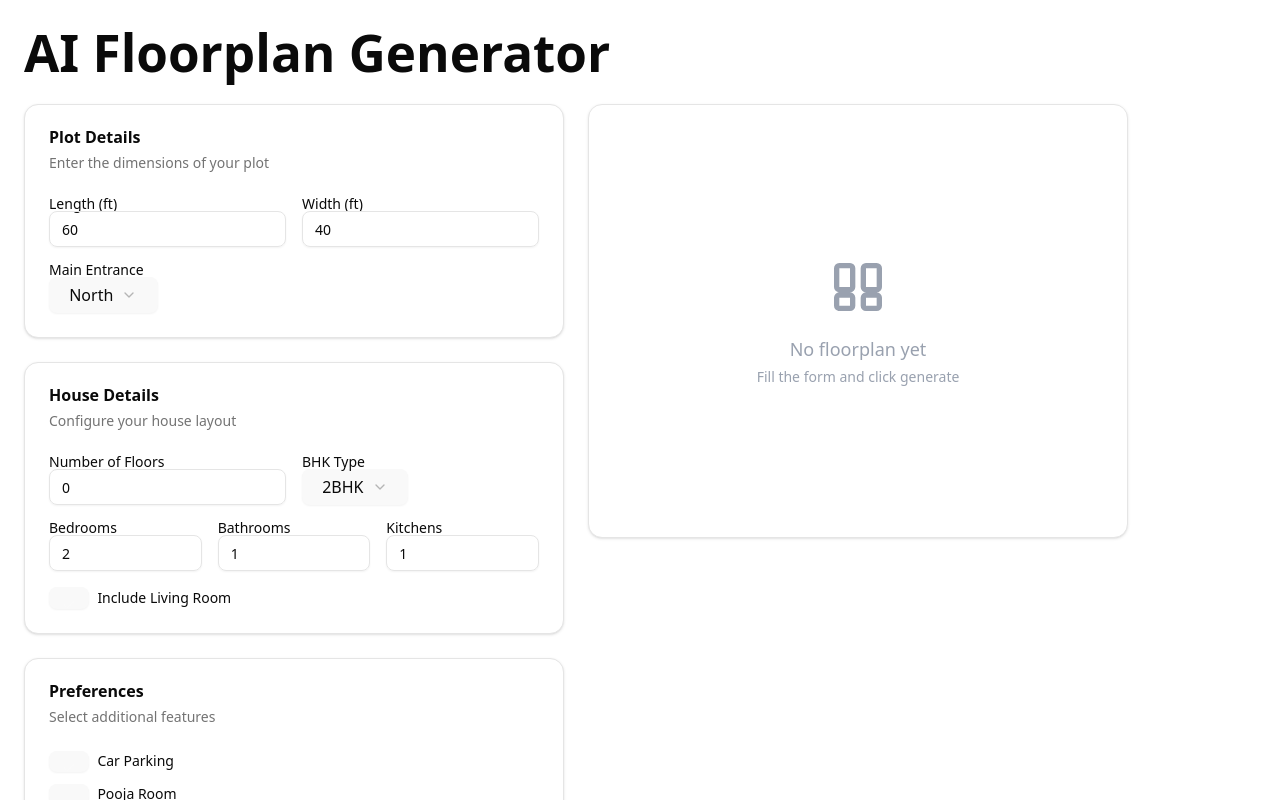
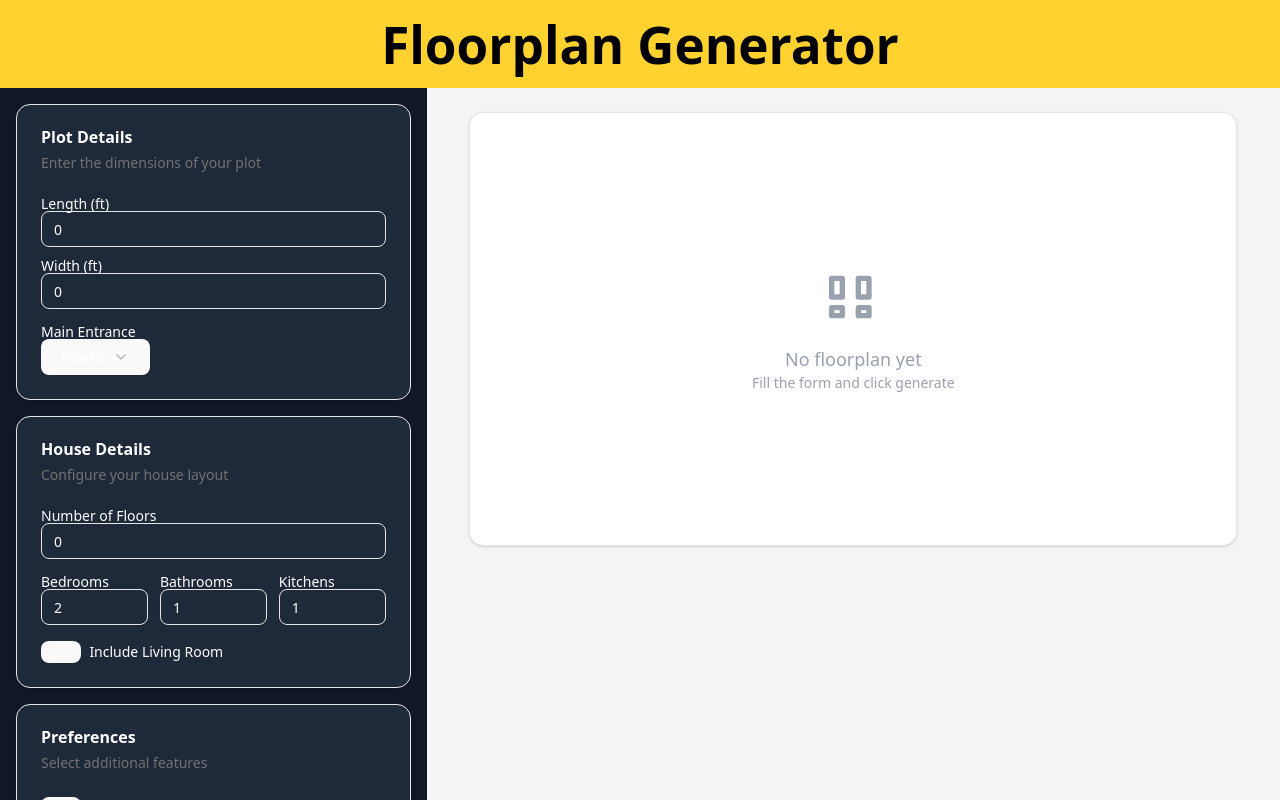
Before and after one commit to Aksh-bhatnagar/ArchAi, a React app in the folder frontend/: page /view in a window 1280 px wide. Shown: the top 800 px of the page. Built offline with nearby package versions, Linux system fonts and the light colour scheme; the HTML template or start-up script is replaced by a standard one.

Commit message:
"Ai working with frontend"

```diff
--- a/frontend/src/components/home/HomePage.tsx
+++ b/frontend/src/components/home/HomePage.tsx
@@ -1,6 +1,8 @@
 import React from 'react'
 
-export default function HomePage() {
+type Props = {}
+
+export default function HomePage({}: Props) {
   return (
     <div>HomePage</div>
   )
--- a/frontend/src/components/viewPlan/Floorplan.tsx
+++ b/frontend/src/components/viewPlan/Floorplan.tsx
@@ -2,27 +2,40 @@ import React, { useState } from "react";
 import { Button } from "@/components/ui/button";
 import { Input } from "@/components/ui/input";
 import { Label } from "@/components/ui/label";
-import { Select, SelectContent, SelectItem, SelectTrigger, SelectValue } from "@/components/ui/select";
+import {
+  Select,
+  SelectContent,
+  SelectItem,
+  SelectTrigger,
+  SelectValue,
+} from "@/components/ui/select";
 import { Checkbox } from "@/components/ui/checkbox";
-import { Card, CardContent, CardDescription, CardHeader, CardTitle } from "@/components/ui/card";
+import {
+  Card,
+  CardContent,
+  CardDescription,
+  CardHeader,
+  CardTitle,
+} from "@/components/ui/card";
+import { Home } from "lucide-react";
+import { redirect } from "react-router-dom";
 
 export default function Floorplan() {
   // Plot details
-  const [plotLength, setPlotLength] = useState(60);
-  const [plotWidth, setPlotWidth] = useState(40);
+  const [plotLength, setPlotLength] = useState(0);
+  const [plotWidth, setPlotWidth] = useState(0);
   const [mainEntrance, setMainEntrance] = useState("North");
 
   // House details
   const [floors, setFloors] = useState(0);
-  const [bhkType, setBhkType] = useState("2BHK");
+  // const [bhkType, setBhkType] = useState("2BHK");
   const [bedrooms, setBedrooms] = useState(2);
   const [bathrooms, setBathrooms] = useState(1);
   const [kitchens, setKitchens] = useState(1);
   const [hasLiving, setHasLiving] = useState(true);
 
   // Preferences
-  const [carParking, setCarParking] = useState(true);
-  const [poojaRoom, setPoojaRoom] = useState(false);
+  const [carParking, setCarParking] = useState(false);
   const [garden, setGarden] = useState(false);
   const [storeRoom, setStoreRoom] = useState(false);
   const [vastu, setVastu] = useState(false);
@@ -42,23 +55,22 @@ export default function Floorplan() {
         plot: {
           length: Number(plotLength),
           width: Number(plotWidth),
-          main_enterance: mainEntrance
+          main_enterance: mainEntrance,
         },
         house: {
           floor: Number(floors),
-          bhk_type: bhkType,
+          // bhk_type: bhkType,
           bedroom: Number(bedrooms),
           bathroom: Number(bathrooms),
           kitchen: Number(kitchens),
-          living: hasLiving
+          living: hasLiving,
         },
         preferences: {
           car_parking: carParking,
-          pooja_room: poojaRoom,
           garden: garden,
-          store_room: storeRoom
+          store_room: storeRoom,
         },
-        vastu: vastu
+        vastu: vastu,
       };
 
       const res = await fetch(
@@ -66,7 +78,7 @@ export default function Floorplan() {
         {
           method: "POST",
           headers: { "Content-Type": "application/json" },
-          body: JSON.stringify(payload)
+          body: JSON.stringify(payload),
         }
       );
 
@@ -81,28 +93,302 @@ export default function Floorplan() {
       if (err instanceof Error) {
         setError(err.message);
       } else {
-        setError(String(err) || "Failed to generate floorplan. Please check your inputs.");
+        setError(
+          String(err) ||
+            "Failed to generate floorplan. Please check your inputs."
+        );
       }
     }
 
     setLoading(false);
   };
 
+  // return (
+  //   <div className="p-6 w-screen h-screen flex">
+  //     <div className="row-auto">
+  //       <h1 className="text-3xl font-bold">AI Floorplan Generator</h1>
+  //     </div>
+
+  //       {/* Form Section */}
+  //     <div className="row-auto gap-6">
+
+  //       <div>
+  //         {/* Plot Details */}
+  //         <Card>
+  //           <CardHeader>
+  //             <CardTitle>Plot Details</CardTitle>
+  //             <CardDescription>
+  //               Enter the dimensions of your plot
+  //             </CardDescription>
+  //           </CardHeader>
+  //           <CardContent className="space-y-4">
+  //             <div className="grid grid-cols-2 gap-4">
+  //               <div>
+  //                 <Label htmlFor="length">Length (ft)</Label>
+  //                 <Input
+  //                   id="length"
+  //                   type="number"
+  //                   value={plotLength}
+  //                   onChange={(e) => setPlotLength(Number(e.target.value))}
+  //                 />
+  //               </div>
+  //               <div>
+  //                 <Label htmlFor="width">Width (ft)</Label>
+  //                 <Input
+  //                   id="width"
+  //                   type="number"
+  //                   value={plotWidth}
+  //                   onChange={(e) => setPlotWidth(Number(e.target.value))}
+  //                   />
+  //               </div>
+  //             </div>
+
+  //             <div>
+  //               <Label htmlFor="entrance">Main Entrance</Label>
+  //               <Select value={mainEntrance} onValueChange={setMainEntrance}>
+  //                 <SelectTrigger id="entrance">
+  //                   <SelectValue />
+  //                 </SelectTrigger>
+  //                 <SelectContent>
+  //                   <SelectItem value="North">North</SelectItem>
+  //                   <SelectItem value="South">South</SelectItem>
+  //                   <SelectItem value="East">East</SelectItem>
+  //                   <SelectItem value="West">West</SelectItem>
+  //                 </SelectContent>
+  //               </Select>
+  //             </div>
+  //           </CardContent>
+  //         </Card>
+
+  //         {/* House Details */}
+  //         <Card>
+  //           <CardHeader>
+  //             <CardTitle>House Details</CardTitle>
+  //             <CardDescription>Configure your house layout</CardDescription>
+  //           </CardHeader>
+  //           <CardContent className="space-y-4">
+  //             <div className="grid grid-cols-2 gap-4">
+  //               <div>
+  //                 <Label htmlFor="floors">Number of Floors</Label>
+  //                 <Input
+  //                   id="floors"
+  //                   type="number"
+  //                   min="0"
+  //                   value={floors}
+  //                   onChange={(e) => setFloors(Number(e.target.value))}
+  //                   />
+  //               </div>
+  //               <div>
+  //                 <Label htmlFor="bhk">BHK Type</Label>
+  //                 <Select value={bhkType} onValueChange={setBhkType}>
+  //                   <SelectTrigger id="bhk">
+  //                     <SelectValue />
+  //                   </SelectTrigger>
+  //                   <SelectContent>
+  //                     <SelectItem value="1BHK">1BHK</SelectItem>
+  //                     <SelectItem value="2BHK">2BHK</SelectItem>
+  //                     <SelectItem value="3BHK">3BHK</SelectItem>
+  //                     <SelectItem value="4BHK">4BHK</SelectItem>
+  //                     <SelectItem value="5BHK">5BHK</SelectItem>
+  //                   </SelectContent>
+  //                 </Select>
+  //               </div>
+  //             </div>
+
+  //             <div className="grid grid-cols-3 gap-4">
+  //               <div>
+  //                 <Label htmlFor="bedrooms">Bedrooms</Label>
+  //                 <Input
+  //                   id="bedrooms"
+  //                   type="number"
+  //                   min="1"
+  //                   value={bedrooms}
+  //                   onChange={(e) => setBedrooms(Number(e.target.value))}
+  //                   />
+  //               </div>
+  //               <div>
+  //                 <Label htmlFor="bathrooms">Bathrooms</Label>
+  //                 <Input
+  //                   id="bathrooms"
+  //                   type="number"
+  //                   min="1"
+  //                   value={bathrooms}
+  //                   onChange={(e) => setBathrooms(Number(e.target.value))}
+  //                   />
+  //               </div>
+  //               <div>
+  //                 <Label htmlFor="kitchens">Kitchens</Label>
+  //                 <Input
+  //                   id="kitchens"
+  //                   type="number"
+  //                   min="1"
+  //                   value={kitchens}
+  //                   onChange={(e) => setKitchens(Number(e.target.value))}
+  //                   />
+  //               </div>
+  //             </div>
+
+  //             <div className="flex items-center space-x-2">
+  //               <Checkbox
+  //                 id="living"
+  //                 checked={hasLiving}
+  //                 onCheckedChange={(checked) => setHasLiving(checked === true)}
+  //                 />
+  //               <Label htmlFor="living" className="cursor-pointer">
+  //                 Include Living Room
+  //               </Label>
+  //             </div>
+  //           </CardContent>
+  //         </Card>
+
+  //         {/* Preferences */}
+  //         <Card>
+  //           <CardHeader>
+  //             <CardTitle>Preferences</CardTitle>
+  //             <CardDescription>Select additional features</CardDescription>
+  //           </CardHeader>
+  //           <CardContent className="space-y-3">
+  //             <div className="flex items-center space-x-2">
+  //               <Checkbox
+  //                 id="parking"
+  //                 checked={carParking}
+  //                 onCheckedChange={(checked) => setCarParking(checked === true)}
+  //                 />
+  //               <Label htmlFor="parking" className="cursor-pointer">
+  //                 Car Parking
+  //               </Label>
+  //             </div>
+
+  //             <div className="flex items-center space-x-2">
+  //               <Checkbox
+  //                 id="pooja"
+  //                 checked={poojaRoom}
+  //                 onCheckedChange={(checked) => setPoojaRoom(checked === true)}
+  //                 />
+  //               <Label htmlFor="pooja" className="cursor-pointer">
+  //                 Pooja Room
+  //               </Label>
+  //             </div>
+
+  //             <div className="flex items-center space-x-2">
+  //               <Checkbox
+  //                 id="garden"
+  //                 checked={garden}
+  //                 onCheckedChange={(checked) => setGarden(checked === true)}
+  //               />
+  //               <Label htmlFor="garden" className="cursor-pointer">
+  //                 Garden
+  //               </Label>
+  //             </div>
+
+  //             <div className="flex items-center space-x-2">
+  //               <Checkbox
+  //                 id="store"
+  //                 checked={storeRoom}
+  //                 onCheckedChange={(checked) => setStoreRoom(checked === true)}
+  //                 />
+  //               <Label htmlFor="store" className="cursor-pointer">
+  //                 Store Room
+  //               </Label>
+  //             </div>
+
+  //             <div className="flex items-center space-x-2">
+  //               <Checkbox
+  //                 id="vastu"
+  //                 checked={vastu}
+  //                 onCheckedChange={(checked) => setVastu(checked === true)}
+  //                 />
+  //               <Label htmlFor="vastu" className="cursor-pointer">
+  //                 Follow Vastu Principles
+  //               </Label>
+  //             </div>
+  //           </CardContent>
+  //         </Card>
+  //         </div>
+
+  //         <Button
+  //           onClick={generateFloorplan}
+  //           disabled={loading}
+  //           className="w-full"
+  //           size="lg"
+  //           >
+  //           {loading ? "Generating..." : "Generate Floorplan"}
+  //         </Button>
+
+  //         {error && (
+  //           <div className="p-4 bg-red-50 border border-red-200 rounded-lg">
+  //             <p className="text-red-600 text-sm">{error}</p>
+  //           </div>
+  //         )}
+  //       </div>
+  //     {/* SVG Output Section */}
+  //       <div>
+  //         {svgData ? (
+  //           <Card className="sticky top-6">
+  //             <CardHeader>
+  //               <CardTitle>Generated Floorplan</CardTitle>
+  //               <CardDescription>
+  //                 Your AI-generated floor plan design
+  //               </CardDescription>
+  //             </CardHeader>
+  //             <CardContent>
+  //               <div
+  //                 dangerouslySetInnerHTML={{ __html: svgData }}
+  //                 className="w-full overflow-auto bg-gray-50 rounded-lg p-4"
+  //               />
+  //             </CardContent>
+  //           </Card>
+  //         ) : (
+  //           <Card className="sticky top-6">
+  //             <CardContent className="flex items-center justify-center h-96">
+  //               <div className="text-center text-gray-400">
+  //                 <svg
+  //                   className="mx-auto h-16 w-16 mb-4"
+  //                   fill="none"
+  //                   stroke="currentColor"
+  //                   viewBox="0 0 24 24"
+  //                 >
+  //                   <path
+  //                     strokeLinecap="round"
+  //                     strokeLinejoin="round"
+  //                     strokeWidth={2}
+  //                     d="M4 5a1 1 0 011-1h4a1 1 0 011 1v7a1 1 0 01-1 1H5a1 1 0 01-1-1V5zM14 5a1 1 0 011-1h4a1 1 0 011 1v7a1 1 0 01-1 1h-4a1 1 0 01-1-1V5zM4 16a1 1 0 011-1h4a1 1 0 011 1v3a1 1 0 01-1 1H5a1 1 0 01-1-1v-3zM14 16a1 1 0 011-1h4a1 1 0 011 1v3a1 1 0 01-1 1h-4a1 1 0 01-1-1v-3z"
+  //                   />
+  //                 </svg>
+  //                 <p className="text-lg font-medium">No floorplan yet</p>
+  //                 <p className="text-sm mt-1">
+  //                   Fill the form and click generate
+  //                 </p>
+  //               </div>
+  //             </CardContent>
+  //           </Card>
+  //         )}
+  //       </div>
+  //   </div>
+  // );
+
   return (
-    <div className="p-6 max-w-6xl mx-auto">
-      <h1 className="text-3xl font-bold mb-6">AI Floorplan Generator</h1>
+  <div className="h-screen w-screen flex flex-col bg-black">
+    {/* Header */}
+    <div className="w-full bg-amber-300 p-4 shadow-md flex justify-center">
+      <h1 className="text-3xl font-bold text-black">Floorplan Generator</h1>
+    </div>
 
-      <div className="grid grid-cols-1 lg:grid-cols-2 gap-6">
-        {/* Form Section */}
-        <div className="space-y-6">
+    {/* Main Body (Sidebar + Output) */}
+    <div className="flex flex-1 overflow-hidden">
+
+      {/* ------- LEFT SIDEBAR FORM ------- */}
+      <div className="w-1/3 bg-gray-900 text-white p-4 overflow-y-auto space-y-4">
+
         {/* Plot Details */}
-          <Card>
+        <Card className="bg-gray-800 text-white">
           <CardHeader>
             <CardTitle>Plot Details</CardTitle>
             <CardDescription>Enter the dimensions of your plot</CardDescription>
           </CardHeader>
+
           <CardContent className="space-y-4">
-              <div className="grid grid-cols-2 gap-4">
+            <div className="space-y-3">
               <div>
                 <Label htmlFor="length">Length (ft)</Label>
                 <Input
@@ -112,6 +398,7 @@ export default function Floorplan() {
                   onChange={(e) => setPlotLength(Number(e.target.value))}
                 />
               </div>
+
               <div>
                 <Label htmlFor="width">Width (ft)</Label>
                 <Input
@@ -124,9 +411,9 @@ export default function Floorplan() {
             </div>
 
             <div>
-                <Label htmlFor="entrance">Main Entrance</Label>
+              <Label>Main Entrance</Label>
               <Select value={mainEntrance} onValueChange={setMainEntrance}>
-                  <SelectTrigger id="entrance">
+                <SelectTrigger>
                   <SelectValue />
                 </SelectTrigger>
                 <SelectContent>
@@ -141,13 +428,14 @@ export default function Floorplan() {
         </Card>
 
         {/* House Details */}
-          <Card>
+        <Card className="bg-gray-800 text-white">
           <CardHeader>
             <CardTitle>House Details</CardTitle>
             <CardDescription>Configure your house layout</CardDescription>
           </CardHeader>
+
           <CardContent className="space-y-4">
-              <div className="grid grid-cols-2 gap-4">
+            <div className="space-y-3">
               <div>
                 <Label htmlFor="floors">Number of Floors</Label>
                 <Input
@@ -158,10 +446,11 @@ export default function Floorplan() {
                   onChange={(e) => setFloors(Number(e.target.value))}
                 />
               </div>
-                <div>
+
+              {/* <div>
                 <Label htmlFor="bhk">BHK Type</Label>
                 <Select value={bhkType} onValueChange={setBhkType}>
-                    <SelectTrigger id="bhk">
+                  <SelectTrigger>
                     <SelectValue />
                   </SelectTrigger>
                   <SelectContent>
@@ -172,14 +461,13 @@ export default function Floorplan() {
                     <SelectItem value="5BHK">5BHK</SelectItem>
                   </SelectContent>
                 </Select>
-                </div>
+              </div> */}
             </div>
 
-              <div className="grid grid-cols-3 gap-4">
+            <div className="grid grid-cols-3 gap-3">
               <div>
-                  <Label htmlFor="bedrooms">Bedrooms</Label>
+                <Label>Bedrooms</Label>
                 <Input
-                    id="bedrooms"
                   type="number"
                   min="1"
                   value={bedrooms}
@@ -187,9 +475,8 @@ export default function Floorplan() {
                 />
               </div>
               <div>
-                  <Label htmlFor="bathrooms">Bathrooms</Label>
+                <Label>Bathrooms</Label>
                 <Input
-                    id="bathrooms"
                   type="number"
                   min="1"
                   value={bathrooms}
@@ -197,9 +484,8 @@ export default function Floorplan() {
                 />
               </div>
               <div>
-                  <Label htmlFor="kitchens">Kitchens</Label>
+                <Label>Kitchens</Label>
                 <Input
-                    id="kitchens"
                   type="number"
                   min="1"
                   value={kitchens}
@@ -214,17 +500,18 @@ export default function Floorplan() {
                 checked={hasLiving}
                 onCheckedChange={(checked) => setHasLiving(checked === true)}
               />
-                <Label htmlFor="living" className="cursor-pointer">Include Living Room</Label>
+              <Label htmlFor="living">Include Living Room</Label>
             </div>
           </CardContent>
         </Card>
 
         {/* Preferences */}
-          <Card>
+        <Card className="bg-gray-800 text-white">
           <CardHeader>
             <CardTitle>Preferences</CardTitle>
             <CardDescription>Select additional features</CardDescription>
           </CardHeader>
+
           <CardContent className="space-y-3">
             <div className="flex items-center space-x-2">
               <Checkbox
@@ -232,16 +519,7 @@ export default function Floorplan() {
                 checked={carParking}
                 onCheckedChange={(checked) => setCarParking(checked === true)}
               />
-                <Label htmlFor="parking" className="cursor-pointer">Car Parking</Label>
-              </div>
-
-              <div className="flex items-center space-x-2">
-                <Checkbox
-                  id="pooja"
-                  checked={poojaRoom}
-                  onCheckedChange={(checked) => setPoojaRoom(checked === true)}
-                />
-                <Label htmlFor="pooja" className="cursor-pointer">Pooja Room</Label>
+              <Label htmlFor="parking">Car Parking</Label>
             </div>
 
             <div className="flex items-center space-x-2">
@@ -250,7 +528,7 @@ export default function Floorplan() {
                 checked={garden}
                 onCheckedChange={(checked) => setGarden(checked === true)}
               />
-                <Label htmlFor="garden" className="cursor-pointer">Garden</Label>
+              <Label htmlFor="garden">Garden</Label>
             </div>
 
             <div className="flex items-center space-x-2">
@@ -259,7 +537,7 @@ export default function Floorplan() {
                 checked={storeRoom}
                 onCheckedChange={(checked) => setStoreRoom(checked === true)}
               />
-                <Label htmlFor="store" className="cursor-pointer">Store Room</Label>
+              <Label htmlFor="store">Store Room</Label>
             </div>
 
             <div className="flex items-center space-x-2">
@@ -268,44 +546,45 @@ export default function Floorplan() {
                 checked={vastu}
                 onCheckedChange={(checked) => setVastu(checked === true)}
               />
-                <Label htmlFor="vastu" className="cursor-pointer">Follow Vastu Principles</Label>
+              <Label htmlFor="vastu">Follow Vastu Principles</Label>
             </div>
           </CardContent>
         </Card>
 
+        {/* Generate Button */}
         <Button
           onClick={generateFloorplan}
           disabled={loading}
-            className="w-full"
+          className="w-full mt-2"
           size="lg"
         >
           {loading ? "Generating..." : "Generate Floorplan"}
         </Button>
 
         {error && (
-            <div className="p-4 bg-red-50 border border-red-200 rounded-lg">
-              <p className="text-red-600 text-sm">{error}</p>
+          <div className="p-3 bg-red-200 text-red-800 rounded-lg text-sm">
+            {error}
           </div>
         )}
       </div>
 
-        {/* SVG Output Section */}
-        <div>
+      {/* ------- RIGHT OUTPUT AREA ------- */}
+      <div className="flex-1 bg-gray-100 p-6 overflow-y-auto">
         {svgData ? (
-            <Card className="sticky top-6">
+          <Card className="max-w-3xl mx-auto">
             <CardHeader>
               <CardTitle>Generated Floorplan</CardTitle>
-                <CardDescription>Your AI-generated floor plan design</CardDescription>
+              <CardDescription>Your AI-generated design</CardDescription>
             </CardHeader>
             <CardContent>
               <div
                 dangerouslySetInnerHTML={{ __html: svgData }}
-                  className="w-full overflow-auto bg-gray-50 rounded-lg p-4"
+                className="w-full bg-white rounded-lg p-4 shadow overflow-auto"
               />
             </CardContent>
           </Card>
         ) : (
-            <Card className="sticky top-6">
+          <Card className="max-w-3xl mx-auto">
             <CardContent className="flex items-center justify-center h-96">
               <div className="text-center text-gray-400">
                 <svg
@@ -318,11 +597,11 @@ export default function Floorplan() {
                     strokeLinecap="round"
                     strokeLinejoin="round"
                     strokeWidth={2}
-                      d="M4 5a1 1 0 011-1h4a1 1 0 011 1v7a1 1 0 01-1 1H5a1 1 0 01-1-1V5zM14 5a1 1 0 011-1h4a1 1 0 011 1v7a1 1 0 01-1 1h-4a1 1 0 01-1-1V5zM4 16a1 1 0 011-1h4a1 1 0 011 1v3a1 1 0 01-1 1H5a1 1 0 01-1-1v-3zM14 16a1 1 0 011-1h4a1 1 0 011 1v3a1 1 0 01-1 1h-4a1 1 0 01-1-1v-3z"
+                    d="M4 5h4v7H4zM14 5h4v7h-4zM4 16h4v3H4zM14 16h4v3h-4z"
                   />
                 </svg>
                 <p className="text-lg font-medium">No floorplan yet</p>
-                  <p className="text-sm mt-1">Fill the form and click generate</p>
+                <p className="text-sm">Fill the form and click generate</p>
               </div>
             </CardContent>
           </Card>
@@ -331,4 +610,5 @@ export default function Floorplan() {
     </div>
   </div>
 );
+
 }
```
Also changed, not shown: 1 other file (tests, documents, lock files or other folders). Lines whose indentation alone changed are shown as unchanged.
